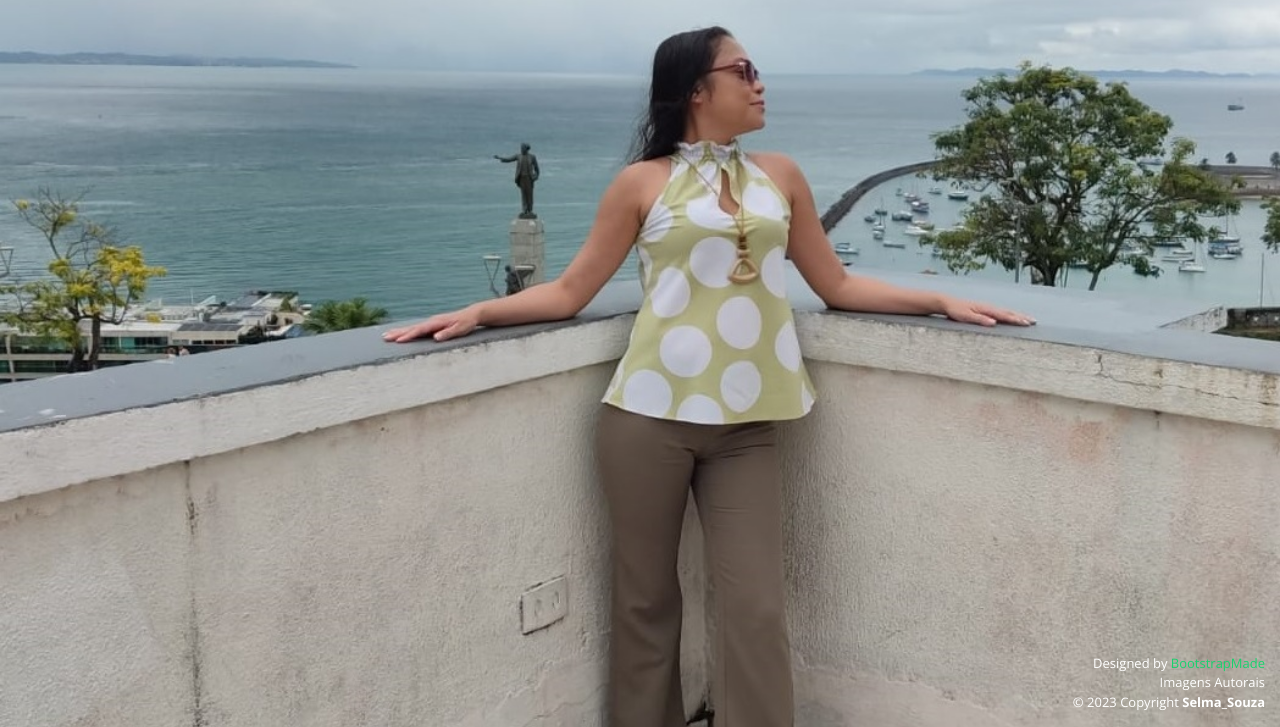
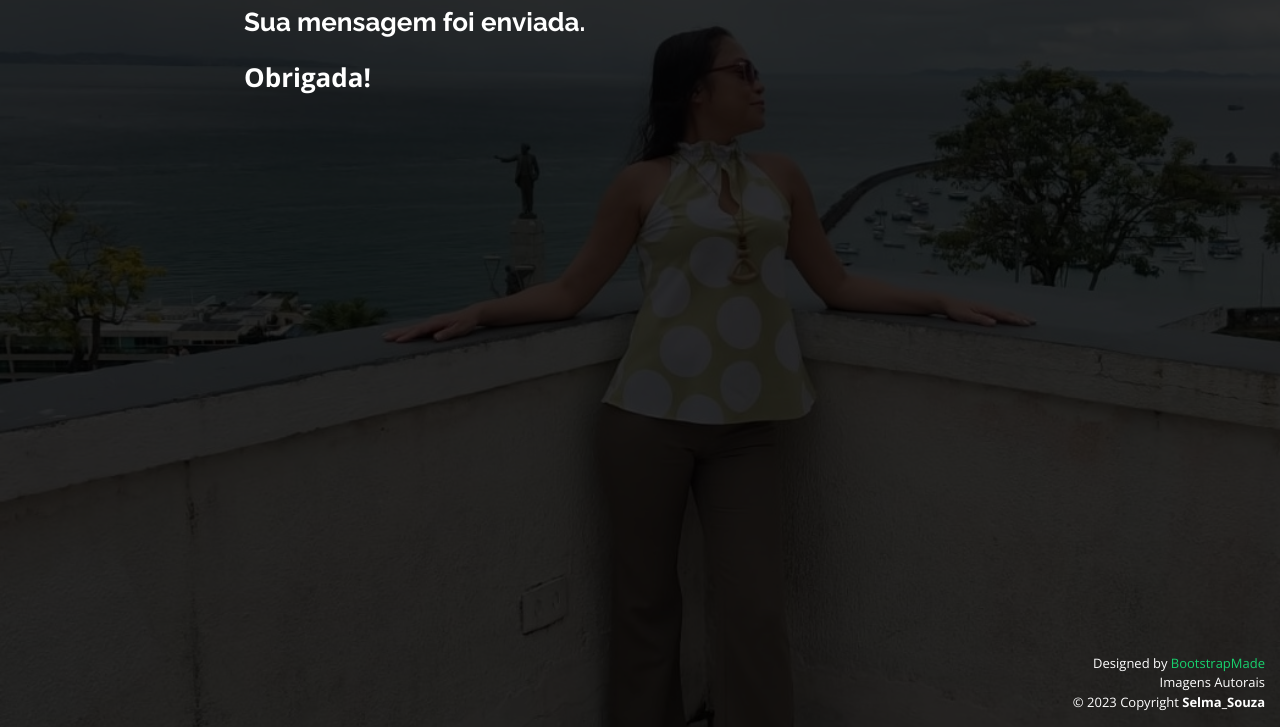
Before and after one commit to Selma-Souza/selma_souza.github.io, a plain HTML site: page thanks.html in a window 1280 px wide. Shown: the part 73-800 px from the top of the page. Drawn offline with nearby package versions, Linux system fonts and the light colour scheme.

Commit message:
Add files via upload

```diff
--- a/assets/css/style.css
+++ b/assets/css/style.css
@@ -927,6 +927,56 @@ section .container {
 }
 */
 
+
+/*--------------------------------------------------------------
+# Thanks
+--------------------------------------------------------------*/
+.thank {
+  padding-top: 40px;
+  background: rgba(0, 0, 0, 0.8);
+  position: fixed;
+  left: 0;
+  right: 0;
+  top: 0;
+  bottom: 0;
+  overflow-y: auto;
+}
+
+.thank .container {
+  padding-top: 20px;
+  padding-bottom: 40px;
+}
+
+.thank .portfolio-title {
+  font-size: 26px;
+  font-weight: 700;
+  margin-bottom: 20px;
+
+}
+
+.thank .col-lg-8 {
+  font-size: 26px;
+  font-weight: 700;
+  margin-bottom: 20px;
+  margin-left: 150px;
+}
+
+.thank .swiper-pagination {
+  margin-top: 20px;
+  position: relative;
+}
+
+.thank .swiper-pagination .swiper-pagination-bullet {
+  width: 12px;
+  height: 12px;
+  opacity: 1;
+  background-color: rgba(255, 255, 255, 0.3);
+}
+
+.thank .swiper-pagination .swiper-pagination-bullet-active {
+  background-color: #18d26e;
+}
+
 /*--------------------------------------------------------------
 # Contact
 --------------------------------------------------------------*/
```
